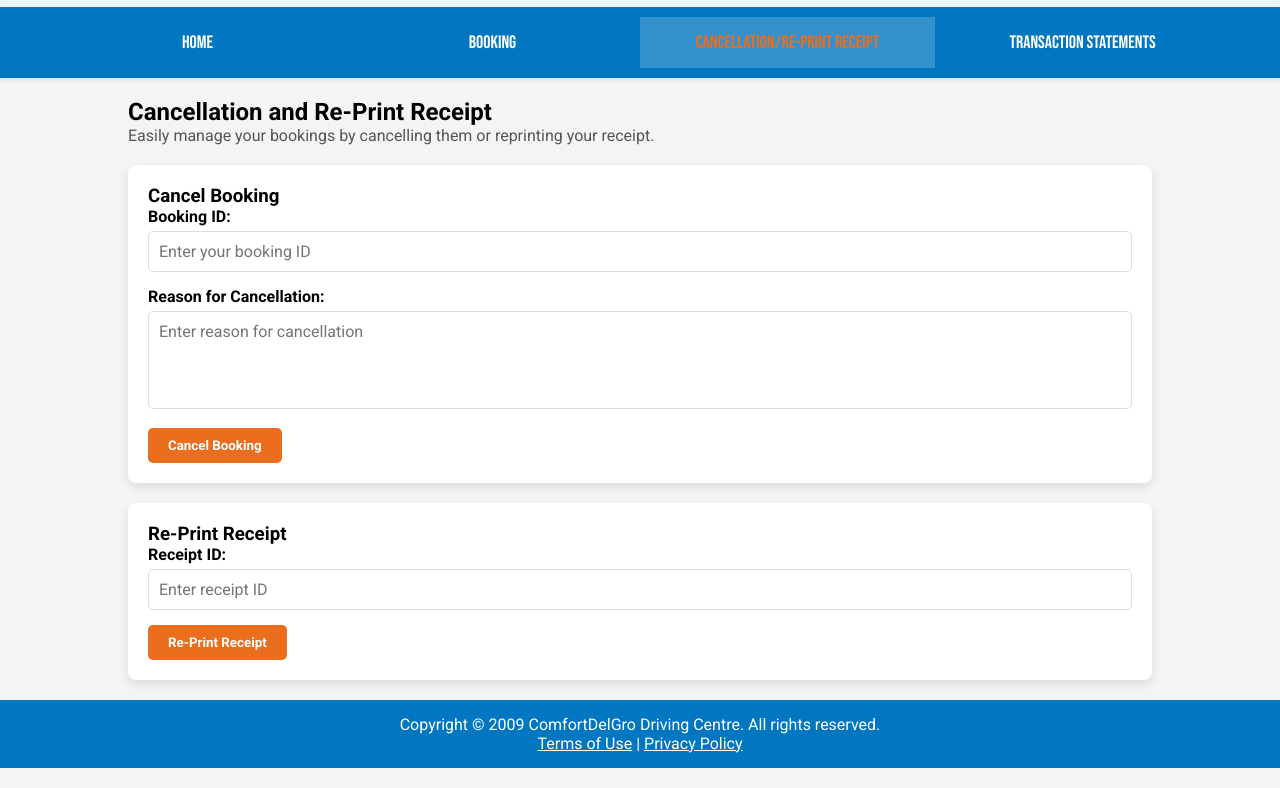
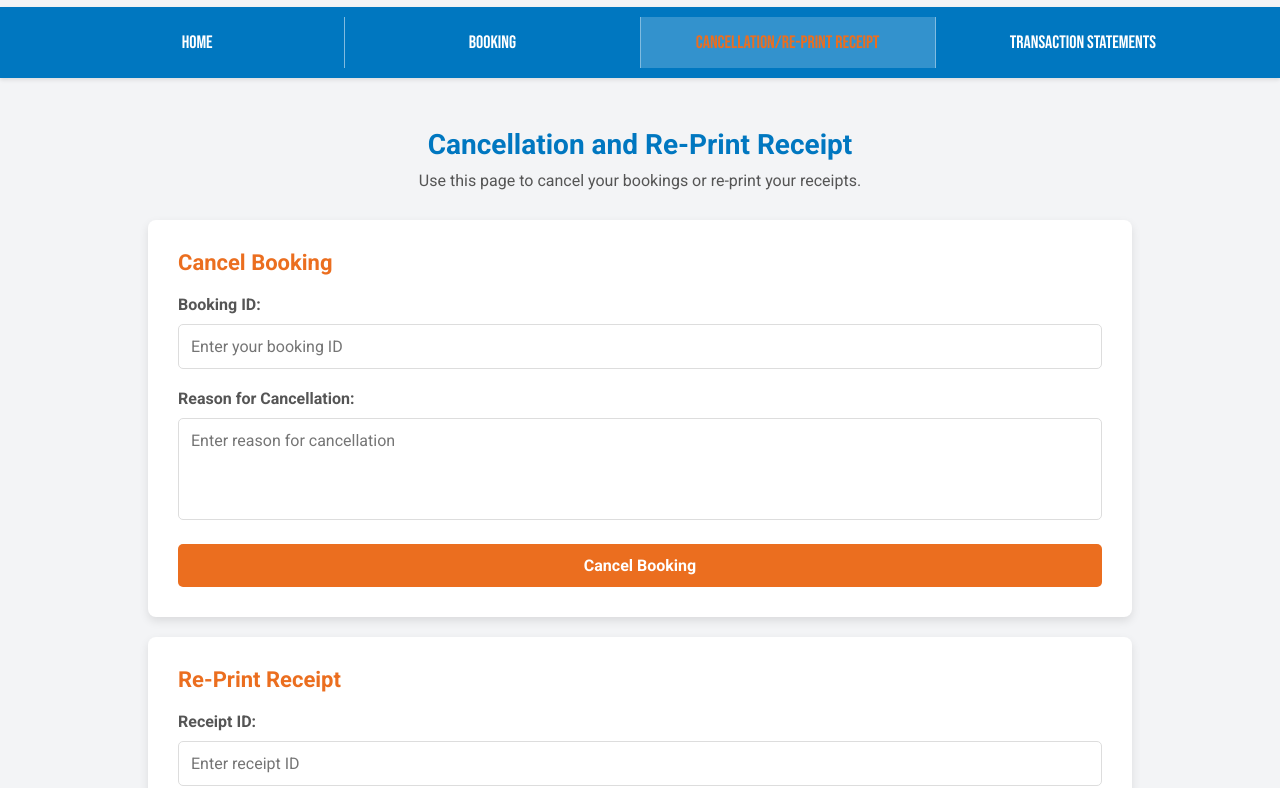
Before and after one commit to musfirah-mohd-ali/Assignment-1, a plain HTML site: page cancellation/cancellation.html in a window 1280 px wide. Shown: the part 48-836 px from the top of the page. Drawn offline with Linux system fonts and the light colour scheme.

Commit message:
editted the css

```diff
--- a/cancellation/cancellation.html
+++ b/cancellation/cancellation.html
@@ -23,49 +23,40 @@
         </nav>
     </header>
 
+    <main>
         <div class="main-content">
             <h2>Cancellation and Re-Print Receipt</h2>
-        <p class="intro-text">Easily manage your bookings by cancelling them or reprinting your receipt.</p>
+            <p>Use this page to cancel your bookings or re-print your receipts.</p>
 
-        <div class="form-container">
-            <!-- Cancel Booking Section -->
             <section class="form-section">
                 <h3>Cancel Booking</h3>
                 <form method="post">
-                    <div class="form-group">
                     <label for="booking-id">Booking ID:</label>
                     <input type="text" id="booking-id" name="booking-id" placeholder="Enter your booking ID" required>
-                    </div>
 
-                    <div class="form-group">
                     <label for="reason">Reason for Cancellation:</label>
                     <textarea id="reason" name="reason" placeholder="Enter reason for cancellation" rows="4" required></textarea>
-                    </div>
 
                     <button type="submit" class="submit-button">Cancel Booking</button>
                 </form>
             </section>
 
-            <!-- Re-Print Receipt Section -->
             <section class="form-section">
                 <h3>Re-Print Receipt</h3>
                 <form method="post">
-                    <div class="form-group">
                     <label for="receipt-id">Receipt ID:</label>
                     <input type="text" id="receipt-id" name="receipt-id" placeholder="Enter receipt ID" required>
-                    </div>
 
                     <button type="submit" class="submit-button">Re-Print Receipt</button>
                 </form>
             </section>
         </div>
-    </div>
+    </main>
 
     <footer>
-        <p>Copyright © 2009 ComfortDelGro Driving Centre. All rights reserved.</p>
-        <p>
-            <a href="#">Terms of Use</a> | <a href="#">Privacy Policy</a>
-        </p>
+        Copyright © 2009 ComfortDelGro Driving Centre. All rights reserved.
+        <a href="#">Terms of Use</a> |
+        <a href="#">Privacy Policy</a>
     </footer>
 </body>
 </html>
--- a/cancellation/styleCancel.css
+++ b/cancellation/styleCancel.css
@@ -1,4 +1,4 @@
-/* Common styling */
+/* General Reset */
 * {
     margin: 0;
     padding: 0;
@@ -10,14 +10,7 @@ body {
     background-color: #f3f4f6;
 }
 
-/* Header styling */
-header {
-    display: flex;
-    flex-direction: column;
-    align-items: center;
-    margin-bottom: 20px;
-}
-
+/* Header Styling */
 .header-content {
     display: flex;
     justify-content: space-between;
@@ -48,7 +41,6 @@ header {
     transition: background-color 0.3s;
 }
 
-/* Navigation bar */
 nav {
     width: 100%;
     background-color: #0077C0;
@@ -63,8 +55,13 @@ nav ul {
 }
 
 nav ul li {
+    position: relative;
     flex: 1;
     text-align: center;
+}
+
+nav ul li:not(:last-child) {
+    border-right: 1px solid rgba(255, 255, 255, 0.5);
 }
 
 nav ul li a {
@@ -77,61 +74,66 @@ nav ul li a {
     transition: background-color 0.3s, color 0.3s;
 }
 
+nav ul li a:hover {
+    background-color: rgba(255, 255, 255, 0.2);
+    color: #EB6E1F;
+}
+
 nav ul li a.active {
     background-color: rgba(255, 255, 255, 0.2);
     color: #EB6E1F;
 }
 
-nav ul li a:hover {
-    background-color: rgba(255, 255, 255, 0.2);
-    color: #EB6E1F;
+/* Main Content */
+.main-content {
+    max-width: 80%;
+    margin: 30px auto;
+    padding: 20px;
 }
 
-/* Main content */
-.main-content {
-    width: 80%;
-    margin: 20px auto;
+h2 {
+    font-size: 28px;
+    color: #0077C0;
+    margin-bottom: 10px;
+    text-align: center;
 }
 
-.intro-text {
+p {
+    text-align: center;
     color: #555;
-    margin-bottom: 20px;
+    margin-bottom: 30px;
 }
 
-/* Forms */
-.form-container {
-    display: flex;
-    flex-direction: column;
-    gap: 20px;
-}
-
+/* Form Sections */
 .form-section {
     background-color: #ffffff;
     border-radius: 8px;
-    padding: 20px;
+    padding: 30px;
+    margin: 20px 0;
     box-shadow: 0 4px 10px rgba(0, 0, 0, 0.1);
 }
 
-.form-group {
-    margin-bottom: 15px;
+h3 {
+    font-size: 22px;
+    color: #EB6E1F;
+    margin-bottom: 20px;
+    text-align: left;
 }
 
 label {
     display: block;
+    margin-bottom: 10px;
     font-weight: bold;
-    margin-bottom: 5px;
+    color: #555;
 }
 
 input, textarea {
     width: 100%;
-    padding: 10px;
+    padding: 12px;
+    margin-bottom: 20px;
     border: 1px solid #ddd;
     border-radius: 5px;
     font-size: 16px;
-}
-
-textarea {
-    resize: none;
 }
 
 input:focus, textarea:focus {
@@ -139,14 +141,20 @@ input:focus, textarea:focus {
     outline: none;
 }
 
+textarea {
+    resize: none;
+}
+
 .submit-button {
+    width: 100%;
+    padding: 12px;
     background-color: #EB6E1F;
     color: white;
+    font-size: 16px;
     font-weight: bold;
-    cursor: pointer;
     border: none;
     border-radius: 5px;
-    padding: 10px 20px;
+    cursor: pointer;
     transition: background-color 0.3s;
 }
 
@@ -156,18 +164,24 @@ input:focus, textarea:focus {
 
 /* Footer */
 footer {
-    text-align: center;
-    padding: 15px;
+    width: 100%;
     background-color: #0077C0;
     color: white;
-    margin-top: 20px;
+    text-align: center;
+    padding: 20px;
 }
 
 footer a {
-    color: white;
+    color: #ffffff;
     text-decoration: underline;
 }
 
 footer a:hover {
     color: #ddd;
 }
+
+@media (max-width: 600px) {
+    .main-content {
+        margin: 20px;
+    }
+}
```
Lines whose indentation alone changed are shown as unchanged.
